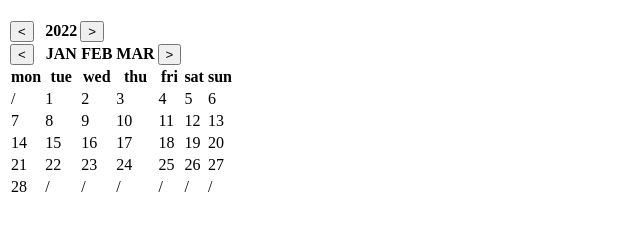
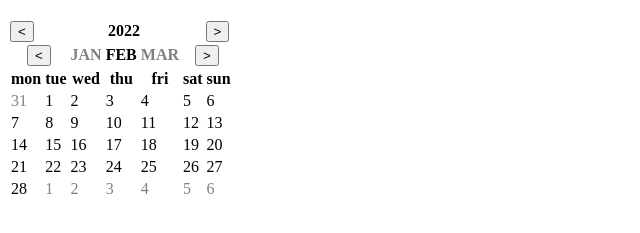
Before and after one commit to sbaglivi/practice, a plain HTML site: page index.html in a window 1280 px wide. Shown: the part 61-294 px from the top of the page, without its empty margins (0-640 px from the left). Drawn offline with Linux system fonts and the light colour scheme.

Commit message:
new commit

```diff
--- /dev/null
+++ b/calendar.js
@@ -0,0 +1,196 @@
+class Calendar {
+    static monthNames = ['', 'JAN', 'FEB', 'MAR', 'APR', 'MAY', 'JUN', 'JUL', 'AUG', 'SEP', 'OCT', 'NOV', 'DEC'];
+    static weekdays = ['mon', 'tue', 'wed', 'thu', 'fri', 'sat', 'sun'];
+    constructor(parentObject) {
+        this.currentDate = new Date();
+        this.currentYear = this.currentDate.getFullYear();
+        this.currentMonth = this.currentDate.getMonth() + 1;
+        this.table = document.createElement('table');
+        this.renderTable();
+        parentObject.append(this.table);
+    }
+    renderTable() {
+        this.table.innerHTML = '';
+        this.renderYearButtons();
+        this.renderMonthButtons();
+        this.renderMonthHead();
+        this.renderMonthDays();
+
+    }
+    getMonthLength(monthIndex, year) {
+        switch (monthIndex) {
+            case 4:
+            case 6:
+            case 9:
+            case 11:
+                return 30;
+            case 2:
+                return (year % 4 ? 28 : 29);
+            case 1:
+            case 3:
+            case 5:
+            case 7:
+            case 8:
+            case 10:
+            case 12:
+                return 31;
+            default:
+                console.log(`Received a broken month index: ${monthIndex}`);
+                return;
+        }
+    }
+    getStartingDayOfCurrentMonth() {
+        let firstDay = new Date(this.currentYear, this.currentMonth - 1, 1);
+        let weekdayIndex = firstDay.getDay(); // Sunday = 0, I want Monday = 0
+        weekdayIndex = weekdayIndex !== 0 ? weekdayIndex - 1 : 6;
+        return weekdayIndex;
+    }
+    createMonthHead() {
+        let tr = document.createElement('tr');
+        let th;
+        const weekdays = ['mon', 'tue', 'wed', 'thu', 'fri', 'sat', 'sun'];
+        for (let weekday of weekdays) {
+            th = document.createElement('th');
+            th.textContent = weekday;
+            tr.append(th);
+        }
+        return tr;
+    }
+    renderMonthHead() {
+        this.table.append(this.createMonthHead());
+    }
+    createYearButtons() {
+        let tr, th;
+        tr = document.createElement('tr');
+        let previousButton = document.createElement('button');
+        previousButton.textContent = '<';
+        previousButton.addEventListener('click', (e) => {
+            this.currentYear--;
+            renderTable();
+        })
+        tr.append(previousButton);
+        th = document.createElement('th');
+        th.textContent = this.currentYear;
+        th.setAttribute('colSpan','5')
+        tr.append(th);
+        let nextButton = document.createElement('button');
+        nextButton.textContent = '>';
+        nextButton.addEventListener('click', (e) => {
+            this.currentYear++;
+            renderTable();
+        })
+        tr.append(nextButton);
+        return tr;
+    }
+    renderYearButtons() {
+        this.table.append(this.createYearButtons());
+    }
+    increaseMonth(){
+        if (this.currentMonth === 12) {
+            this.currentMonth = 1;
+            this.currentYear++;
+            return;
+        }
+        this.currentMonth++;
+    }
+    decreaseMonth = () => {
+        if (this.currentMonth === 1) {
+            this.currentMonth = 12;
+            this.currentYear--;
+            return
+        }
+        this.currentMonth--;
+    }
+    createMonthButtons = () => {
+        let tr, th;
+        let previousButton = document.createElement('button');
+        tr = document.createElement('tr');
+        th = document.createElement('th');
+        previousButton.textContent = '<';
+        previousButton.addEventListener('click', (e) => {
+            this.decreaseMonth();
+            this.renderTable();
+        })
+        th.setAttribute('colSpan','2');
+        th.append(previousButton)
+        tr.append(th);
+        th = document.createElement('th');
+        th.textContent = Calendar.monthNames[this.previousMonthIndex(this.currentMonth)];
+        th.style.color = 'gray';
+        tr.append(th);
+        th = document.createElement('th');
+        th.textContent = Calendar.monthNames[this.currentMonth];
+        tr.append(th);
+        th = document.createElement('th');
+        th.textContent = Calendar.monthNames[this.nextMonthIndex(this.currentMonth)];
+        th.style.color = 'gray';
+        tr.append(th);
+        tr.append(th);
+        th = document.createElement('th');
+        let nextButton = document.createElement('button');
+        nextButton.textContent = '>';
+        nextButton.addEventListener('click', (e) => {
+            this.increaseMonth();
+            this.renderTable();
+        })
+        th.setAttribute('colSpan','2');
+        th.append(nextButton);
+        tr.append(th);
+        return tr;
+    }
+    renderMonthButtons(){
+        this.table.append(this.createMonthButtons());
+    }
+    previousMonthIndex = (curMonth) => curMonth === 1 ? 12 : curMonth - 1;
+    nextMonthIndex = curMonth => curMonth === 12 ? 1 : curMonth + 1;
+printDateString(day, month, year) {
+    console.log(`${day.padStart(2, '0')}-${month.toString().padStart(2, '0')}-${year}`);
+}
+nextMonthAndYearIndexes = (month, year)=>{
+    let nextYear = month === 12 ? year + 1 : year;
+    let nextMonth = this.nextMonthIndex(month);
+    return [nextMonth, nextYear];
+}
+previousMonthAndYearIndexes = (month, year) => {
+    let previousYear = month === 1 ? year - 1 : year;
+    let previousMonth = this.previousMonthIndex(month);
+    return [previousMonth, previousYear]
+}
+createMonthDays = () => {
+    let monthLength = this.getMonthLength(this.currentMonth, this.currentYear);
+    let previousMonthLength = this.getMonthLength(this.previousMonthIndex(this.currentMonth), this.currentYear)
+    let firstOfMonth = this.getStartingDayOfCurrentMonth();
+    let totalDrawn = 0;
+    let tr, td;
+    let tbody = document.createElement('tbody');
+    console.log(totalDrawn, monthLength, firstOfMonth);
+    while (totalDrawn < monthLength + firstOfMonth) {
+        tr = document.createElement('tr');
+        for (let i = 0; i < 7; i++) {
+            td = document.createElement('td');
+            // td.textContent = (totalDrawn >= firstOfMonth && totalDrawn - firstOfMonth < monthLength) ? totalDrawn - firstOfMonth + 1 : '/';
+            if (totalDrawn >= firstOfMonth && totalDrawn - firstOfMonth < monthLength) {
+             td.textContent = totalDrawn - firstOfMonth + 1;
+            td.addEventListener('click', this.printDateString.bind(null,td.textContent, this.currentMonth, this.currentYear))
+            } else if (totalDrawn < firstOfMonth) {
+                td.textContent = previousMonthLength + totalDrawn - firstOfMonth + 1;
+                td.style.color = 'gray'
+                td.addEventListener('click', this.printDateString.bind(null,td.textContent, ...this.previousMonthAndYearIndexes(this.currentMonth, this.currentYear)))
+            } else {
+                td.textContent = totalDrawn - firstOfMonth - monthLength + 1;
+                td.style.color = 'gray'
+                td.addEventListener('click', this.printDateString.bind(null,td.textContent, ...this.nextMonthAndYearIndexes(this.currentMonth, this.currentYear)))
+            }
+            tr.append(td);
+            totalDrawn++;
+        }
+        tbody.append(tr);
+    }
+    return tbody;
+    // create td and raise totaldrawn; if totaldrawn >= firstofmonth you start using numbers instead of /. if totaldrawn >= daysinmonth + firstofmonth stop weeks
+}
+renderMonthDays(){
+    this.table.append(this.createMonthDays());
+}
+}
+let calendar = new Calendar(document.getElementById('root'));
--- a/index.html
+++ b/index.html
@@ -7,7 +7,7 @@
     <meta name="viewport" content="width=device-width, initial-scale=1.0">
     <title>Test</title>
     <link rel="stylesheet" href="./index.css">
-    <script src="date.js" defer></script>
+    <script src="calendar.js" defer></script>
 </head>
 
 <body>
```
